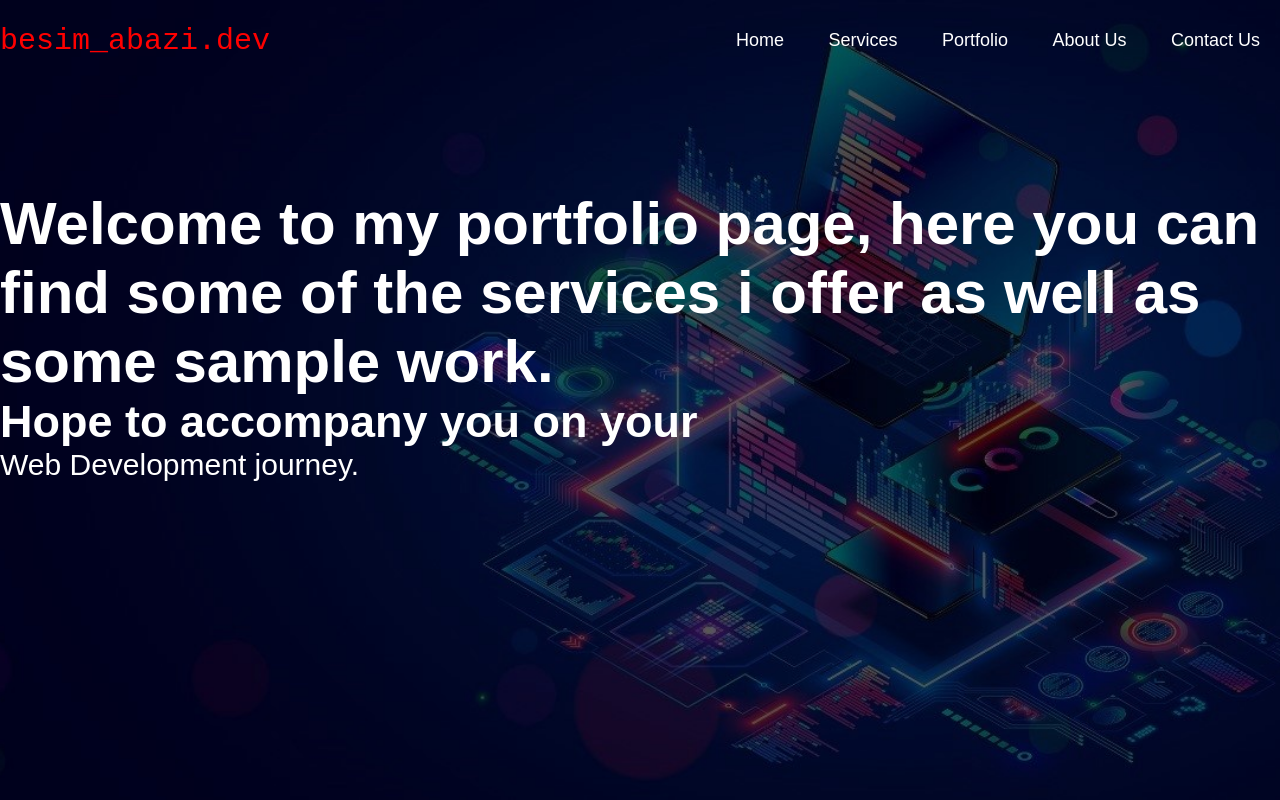
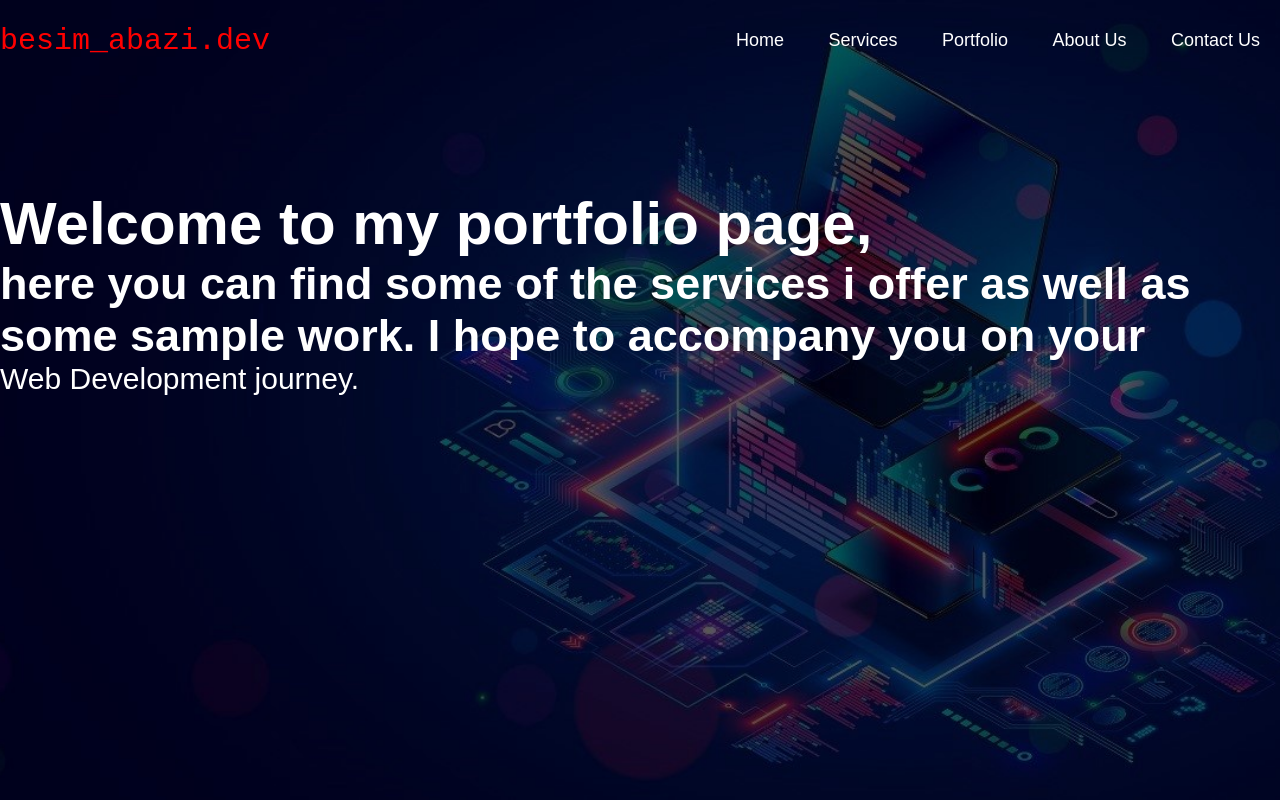
Before and after one commit to beniabazi/portfolio, a plain HTML site: page index.html in a window 1280 px wide. Shown: the top 800 px of the page. Drawn offline with Linux system fonts and the light colour scheme.

Commit message:
Update index.html

```diff
--- a/index.html
+++ b/index.html
@@ -23,7 +23,7 @@
         <i class="fa-solid fa-bars" onclick="openmenu()"></i>
     </nav>
     <div class="header-text">
-        <h1>Welcome to my portfolio page, here you can find some of the services i offer as well as some sample work.<br><h2>Hope to accompany you on your</h2><span>Web Development journey.</span></h1>
+        <h1>Welcome to my portfolio page,<br><h2> here you can find some of the services i offer as well as some sample work. I hope to accompany you on your</h2><span>Web Development journey.</span></h1>
     </div>
 </div>
 <!------------------------about---------------------------->
```
